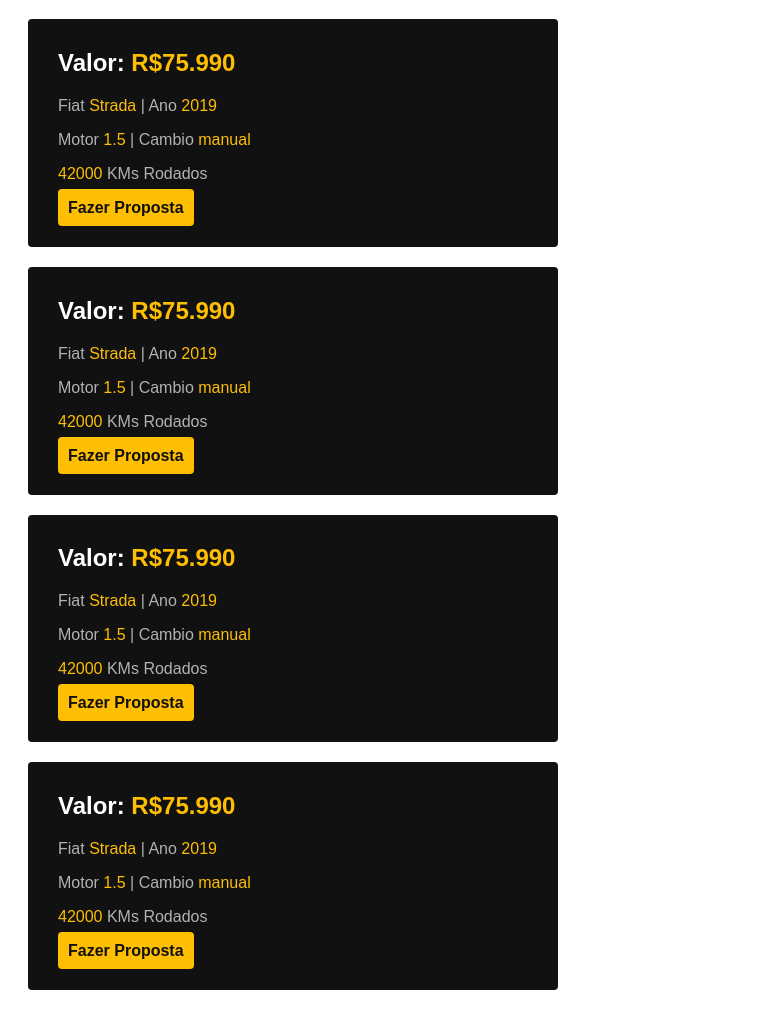
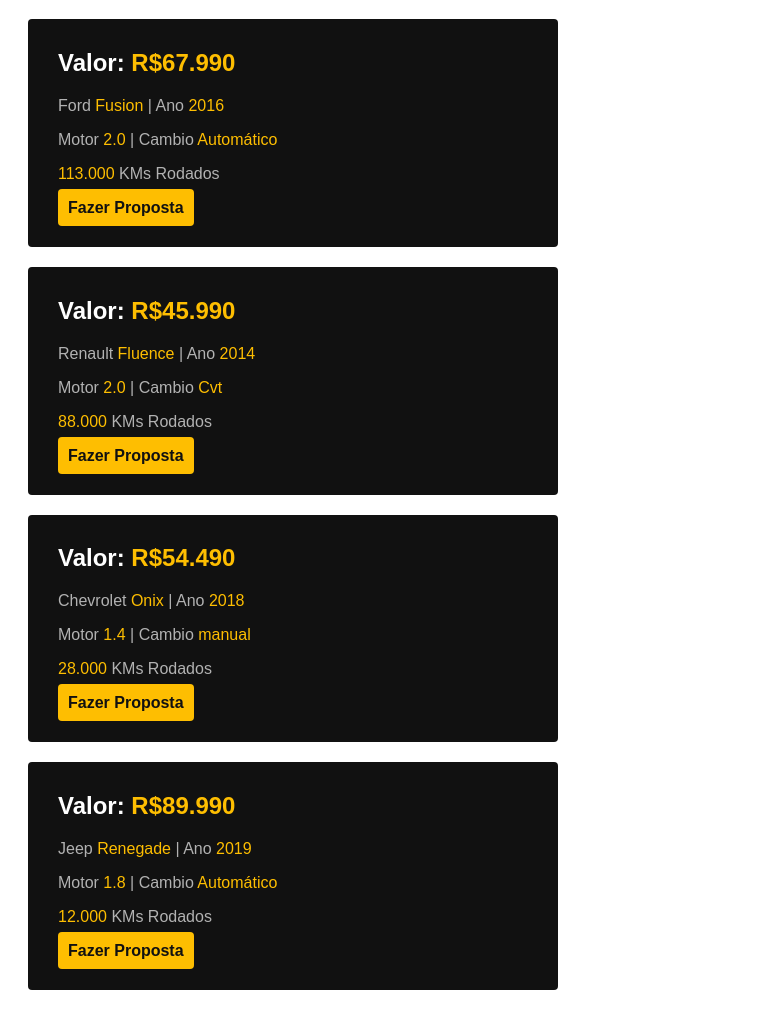
Before and after one commit to Renaky/Web-works, a plain HTML site: page loja-carros/index.html in a window 1280 px wide. Shown: the part 61-1071 px from the top of the page, without its empty margins (0-765 px from the left). Drawn offline with Linux system fonts and the light colour scheme.

Commit message:
Update index.html

```diff
--- a/loja-carros/index.html
+++ b/loja-carros/index.html
@@ -10,40 +10,40 @@
 <body>
     <h1>AutoMóveis</h1>
     <section>
-        <h2>Valor: <span>R$75.990</span></h2>
-        <p>Fiat <span>Strada</span> | Ano <span>2019</span></p>
-        <p>Motor <span>1.5</span> | Cambio <span>manual</span></p>
-        <p><span>42000</span> KMs Rodados</p>
+        <h2>Valor: <span>R$67.990</span></h2>
+        <p>Ford <span>Fusion</span> | Ano <span>2016</span></p>
+        <p>Motor <span>2.0</span> | Cambio <span>Automático</span></p>
+        <p><span>113.000</span> KMs Rodados</p>
         <a href="#">Fazer Proposta</a>
 
 
     </section>
 
     <section>
-        <h2>Valor: <span>R$75.990</span></h2>
-        <p>Fiat <span>Strada</span> | Ano <span>2019</span></p>
-        <p>Motor <span>1.5</span> | Cambio <span>manual</span></p>
-        <p><span>42000</span> KMs Rodados</p>
+        <h2>Valor: <span>R$45.990</span></h2>
+        <p>Renault <span>Fluence</span> | Ano <span>2014</span></p>
+        <p>Motor <span>2.0</span> | Cambio <span>Cvt</span></p>
+        <p><span>88.000</span> KMs Rodados</p>
         <a href="#">Fazer Proposta</a>
 
 
     </section>
 
     <section>
-        <h2>Valor: <span>R$75.990</span></h2>
-        <p>Fiat <span>Strada</span> | Ano <span>2019</span></p>
-        <p>Motor <span>1.5</span> | Cambio <span>manual</span></p>
-        <p><span>42000</span> KMs Rodados</p>
+        <h2>Valor: <span>R$54.490</span></h2>
+        <p>Chevrolet <span>Onix</span> | Ano <span>2018</span></p>
+        <p>Motor <span>1.4</span> | Cambio <span>manual</span></p>
+        <p><span>28.000</span> KMs Rodados</p>
         <a href="#">Fazer Proposta</a>
 
 
     </section>
 
     <section>
-        <h2>Valor: <span>R$75.990</span></h2>
-        <p>Fiat <span>Strada</span> | Ano <span>2019</span></p>
-        <p>Motor <span>1.5</span> | Cambio <span>manual</span></p>
-        <p><span>42000</span> KMs Rodados</p>
+        <h2>Valor: <span>R$89.990</span></h2>
+        <p>Jeep <span>Renegade</span> | Ano <span>2019</span></p>
+        <p>Motor <span>1.8</span> | Cambio <span>Automático</span></p>
+        <p><span>12.000</span> KMs Rodados</p>
         <a href="#">Fazer Proposta</a>
 
 
```
